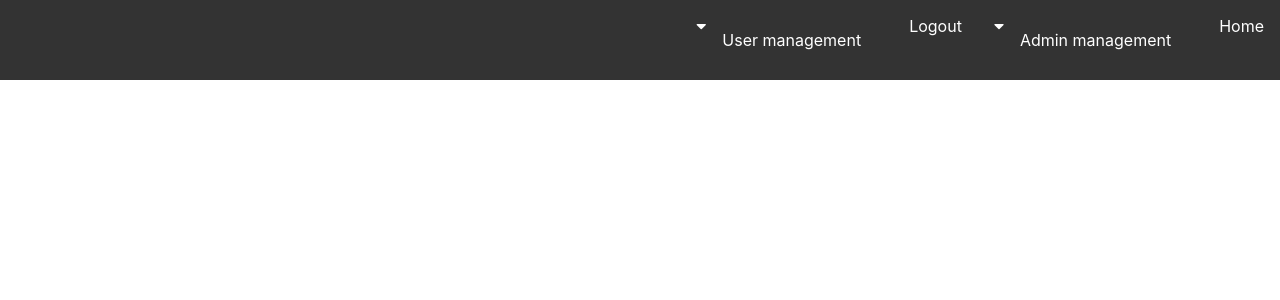
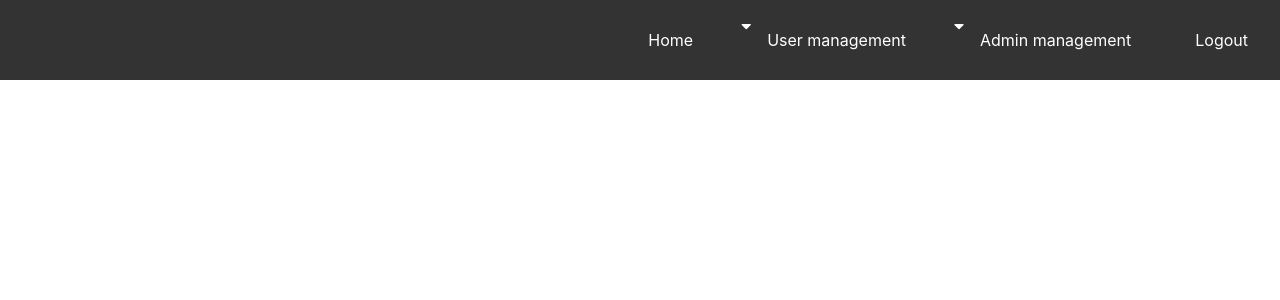
Before and after one commit to qnguyen86/training_project, a PHP site: page /views/layout/header.php in a window 1280 px wide. Shown: the top 300 px of the page. Run offline with PHP 8.4, Linux system fonts and the light colour scheme; some libraries are stand-ins or nearby versions.

Commit message:
Update header.php

```diff
--- a/views/layout/header.php
+++ b/views/layout/header.php
@@ -10,12 +10,18 @@
     <link href="//maxcdn.bootstrapcdn.com/font-awesome/4.1.0/css/font-awesome.min.css" rel="stylesheet">
     <link rel="stylesheet" href="https://cdnjs.cloudflare.com/ajax/libs/font-awesome/5.15.1/css/all.min.css" />
     <link rel="stylesheet" href="assets/css/bootstrap.css">
+    <script src="https://code.jquery.com/jquery-3.6.0.min.js"></script>
+    <link href="//maxcdn.bootstrapcdn.com/font-awesome/4.1.0/css/font-awesome.min.css" rel="stylesheet">
+    <link rel="stylesheet" href="https://cdnjs.cloudflare.com/ajax/libs/font-awesome/5.15.1/css/all.min.css" />
 </head>
 <body>
 <div class="navbar1">
-    <a href="index.php">Home</a>
+
     <div class="dropdown1">
-        <button class="dropbtn1"><a href="index.php?controller=admin">Admin management</a>
+        <button class="dropbtn1"><a href="index.php?controller=admin&action=logout">Logout</a></button>
+    </div>
+    <div class="dropdown1">
+        <button class="dropbtn1"><a href="index.php?controller=admin&action=index">Admin management</a>
             <i class="fa fa-caret-down"></i>
         </button>
         <div class="dropdown-content1">
@@ -23,17 +29,20 @@
             <a href="index.php?controller=admin&action=create">Create</a>
         </div>
     </div>
-    <a href="index.php?controller=admin&action=logout">Logout</a>
+
     <div class="dropdown1">
-        <button class="dropbtn1"><a href="index.php?controller=users">User management</a>
+        <button class="dropbtn1"><a href="index.php?controller=user&action=login">User management</a>
             <i class="fa fa-caret-down"></i>
         </button>
         <div class="dropdown-content1">
-            <a href="index.php?controller=users&action=search">Search</a>
-            <a href="index.php?controller=users&action=create">Create</a>
-
+            <a href="index.php?controller=user&action=search">Search</a>
+            <a href="index.php?controller=user&action=create">Create</a>
         </div>
     </div>
+    <div class="dropdown1">
+        <button class="dropbtn1"><a href="index.php">Home</a></button>
+    </div>
+
 </div>
 </div>
 
```
